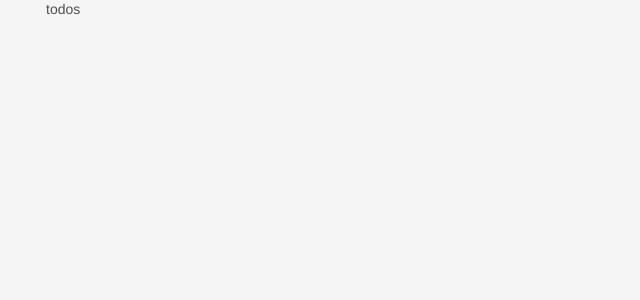
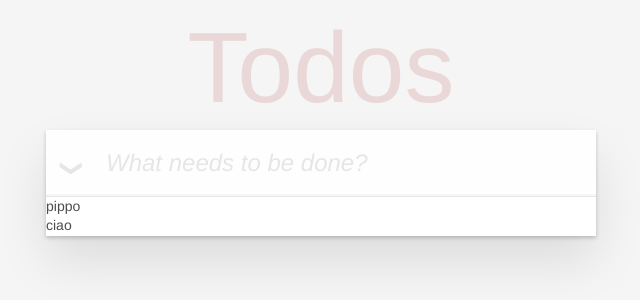
Before and after one commit to fibo/corso-react-altran-20210916, a React (Create React App) app: page /todos/all in a window 1280 px wide. Shown: the top 300 px of the page, without its empty margins (319-959 px from the left). Built offline with nearby package versions, Linux system fonts and the light colour scheme.

Commit message:
Add todolist, main and header

```diff
--- /dev/null
+++ b/src/components/header.js
@@ -0,0 +1,14 @@
+import { useCallback } from 'react';
+
+export function Header() {
+  const onChange = useCallback((event) => {
+    console.log(event.target.value);
+  }, []);
+
+  return (
+    <header className='header'>
+      <h1>Todos</h1>
+      <input type='text' className='new-todo' placeholder='What needs to be done?' autoFocus onChange={onChange} />
+    </header>
+  );
+}
--- /dev/null
+++ b/src/components/main.js
@@ -0,0 +1,19 @@
+export function Main() {
+  const todos = {
+    list: [
+      { id: 1, text: 'pippo' },
+      { id: 2, text: 'ciao' },
+    ],
+  };
+
+  return (
+    <section className='main'>
+      <input type='checkbox' className='toggle-all' />
+      <ul className='todo-list'>
+        {todos.list.map((todo) => (
+          <div key={todo.id}>{todo.text}</div>
+        ))}
+      </ul>
+    </section>
+  );
+}
--- a/src/pages/todos.js
+++ b/src/pages/todos.js
@@ -1,6 +1,8 @@
 import { useParams, Redirect } from 'react-router-dom';
 
 import { isFilter } from '../model/todos';
+import { Header } from '../components/header';
+import { Main } from '../components/main';
 
 export function TodosPage(props) {
   const { filter } = useParams();
@@ -9,5 +11,12 @@ export function TodosPage(props) {
     return <Redirect to='/404'></Redirect>;
   }
 
-  return <div>todos</div>;
+  return (
+    <section className='todoapp'>
+      <div>
+        <Header />
+        <Main />
+      </div>
+    </section>
+  );
 }
```
